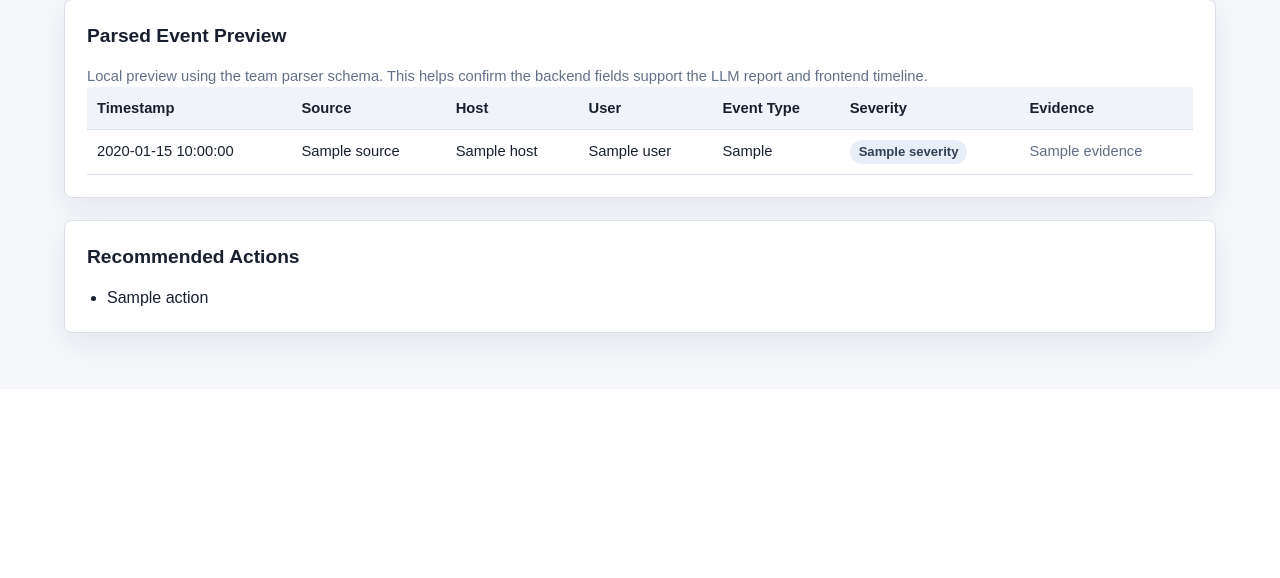
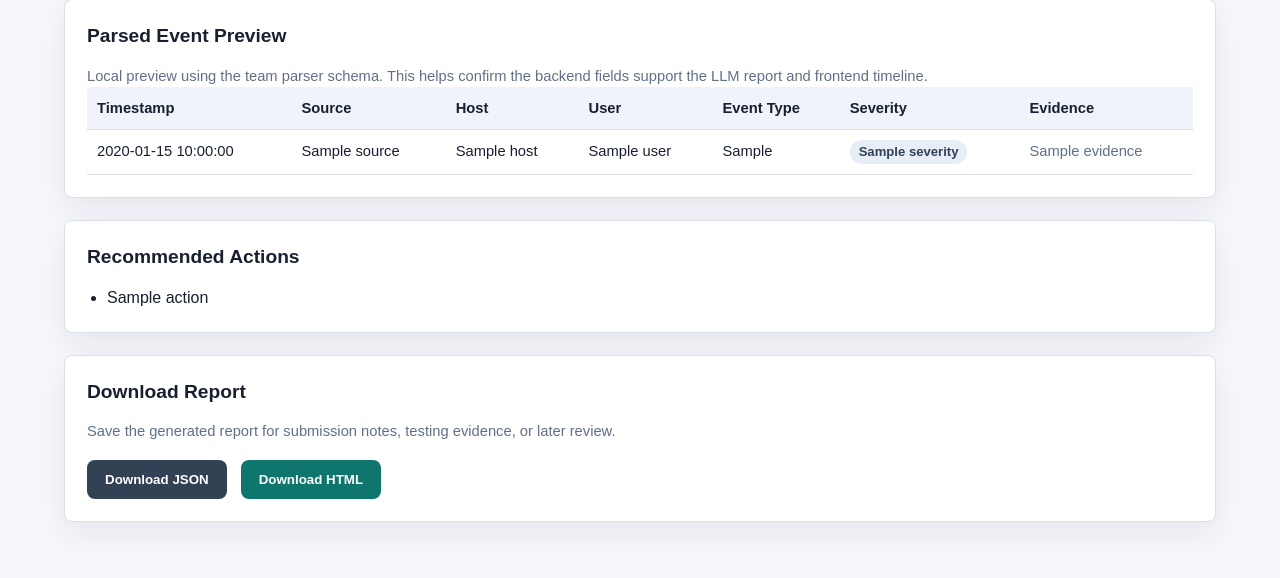
Before and after one commit to Dredman72/security-log-threat-timeline, a Flask app: template templates/index.html in a window 1280 px wide. Shown: the part 1852-2430 px from the top of the page. Before the commit the page ends 2211 px from the top, so only its background shows below. Run offline with Flask 3, Linux system fonts and the light colour scheme; the template is opened without the code that fills it: most values are stand-ins (such as "Sample title", 1, 10 or a date in 2020).

Commit message:
Add downloadable report export options

```diff
--- a/app.py
+++ b/app.py
@@ -1,4 +1,5 @@
 import csv
+import html
 import io
 import json
 import os
@@ -7,7 +8,7 @@ from collections import Counter
 from datetime import datetime
 from pathlib import Path
 
-from flask import Flask, render_template, request
+from flask import Flask, Response, render_template, request
 from openai import OpenAI
 from dotenv import load_dotenv
 from werkzeug.exceptions import RequestEntityTooLarge
@@ -680,6 +681,107 @@ def empty_report() -> dict:
     }
 
 
+def build_downloadable_report_html(report: dict) -> str:
+    def esc(value) -> str:
+        return html.escape(str(value or ""))
+
+    def list_items(values: list[str]) -> str:
+        if not values:
+            return "<p>No items returned.</p>"
+        return "<ul>" + "".join(f"<li>{esc(value)}</li>" for value in values) + "</ul>"
+
+    timeline_items = []
+    for item in report.get("timeline", []):
+        timeline_items.append(
+            f"""
+            <article class="event">
+              <p><strong>{esc(item.get("timestamp", "Unknown"))}</strong> |
+              {esc(item.get("source", "Unknown"))} |
+              {esc(item.get("severity", "Unknown"))}</p>
+              <h3>{esc(item.get("event", "Unknown event"))}</h3>
+              <p>{esc(item.get("details", ""))}</p>
+              <p><strong>Evidence:</strong> {esc(item.get("evidence", ""))}</p>
+            </article>
+            """
+        )
+
+    timeline_html = "\n".join(timeline_items) or "<p>No timeline events returned.</p>"
+    return f"""<!doctype html>
+<html lang="en">
+<head>
+  <meta charset="utf-8">
+  <title>Security Log Threat Report</title>
+  <style>
+    body {{ font-family: Arial, sans-serif; line-height: 1.5; margin: 32px; color: #18202f; }}
+    h1, h2 {{ color: #172033; }}
+    section {{ border-top: 1px solid #d9e0ea; padding-top: 16px; margin-top: 22px; }}
+    .risk {{ font-size: 1.2rem; font-weight: bold; }}
+    .event {{ border-left: 4px solid #0f766e; padding: 10px 14px; margin: 12px 0; background: #f8fafc; }}
+  </style>
+</head>
+<body>
+  <h1>Security Log Threat Report</h1>
+  <p><strong>Report generated:</strong> {esc(report.get("generated_at", "Unknown"))}</p>
+
+  <section>
+    <h2>Executive Summary</h2>
+    <p>{esc(report.get("executive_summary", ""))}</p>
+    <p><strong>Risk Level:</strong> <span class="risk">{esc(report.get("risk_level", "Unknown"))}</span></p>
+    <p><strong>Risk Rationale:</strong> {esc(report.get("risk_rationale", ""))}</p>
+    <p><strong>Attack Type:</strong> {esc(report.get("attack_type", "Unknown"))}</p>
+  </section>
+
+  <section>
+    <h2>Affected Assets</h2>
+    {list_items(report.get("affected_assets", []))}
+  </section>
+
+  <section>
+    <h2>Indicators of Compromise</h2>
+    {list_items(report.get("indicators_of_compromise", []))}
+  </section>
+
+  <section>
+    <h2>Key Findings</h2>
+    {list_items(report.get("key_findings", []))}
+  </section>
+
+  <section>
+    <h2>Threat Timeline</h2>
+    {timeline_html}
+  </section>
+
+  <section>
+    <h2>Recommended Actions</h2>
+    {list_items(report.get("recommended_actions", []))}
+  </section>
+</body>
+</html>
+"""
+
+
+@app.route("/download-report", methods=["POST"])
+def download_report():
+    try:
+        report = normalize_report(json.loads(request.form.get("report_json", "{}")))
+    except json.JSONDecodeError:
+        report = empty_report()
+
+    file_format = request.form.get("format", "json")
+    if file_format == "html":
+        return Response(
+            build_downloadable_report_html(report),
+            mimetype="text/html",
+            headers={"Content-Disposition": "attachment; filename=security_log_report.html"},
+        )
+
+    return Response(
+        json.dumps(report, indent=2),
+        mimetype="application/json",
+        headers={"Content-Disposition": "attachment; filename=security_log_report.json"},
+    )
+
+
 @app.route("/", methods=["GET", "POST"])
 def index():
     report = empty_report()
--- a/templates/index.html
+++ b/templates/index.html
@@ -115,6 +115,10 @@
 
     button:hover {
       filter: brightness(0.95);
+    }
+
+    .button-secondary {
+      background: #334155;
     }
 
     .hint {
@@ -496,6 +500,18 @@
           <p class="hint">No recommended actions returned.</p>
         {% endif %}
       </section>
+
+      <section class="panel">
+        <h2>Download Report</h2>
+        <p class="hint">Save the generated report for submission notes, testing evidence, or later review.</p>
+        <form method="post" action="{{ url_for('download_report') }}">
+          <input type="hidden" name="report_json" value='{{ report|tojson }}'>
+          <div class="actions">
+            <button type="submit" name="format" value="json" class="button-secondary">Download JSON</button>
+            <button type="submit" name="format" value="html">Download HTML</button>
+          </div>
+        </form>
+      </section>
     {% endif %}
   </main>
 </body>
```
